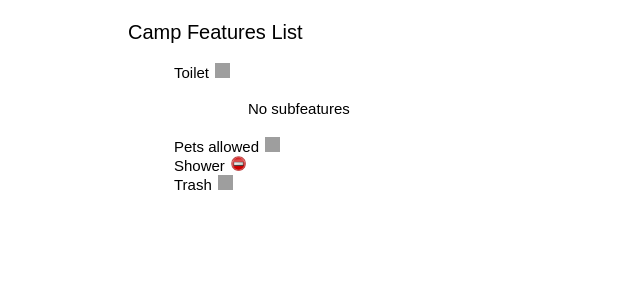
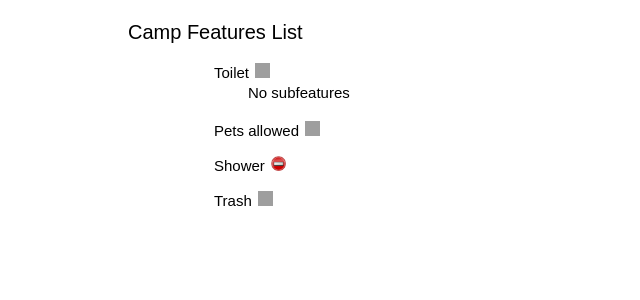
Before and after one commit to katherinebui/hipcamp-challenge, a React app: page / in a window 1280 px wide. Both pictures are taken after a click on the button "Toilet". Shown: the top 300 px of the page, without its empty margins (0-640 px from the left). Built offline with nearby package versions, Linux system fonts and the light colour scheme; grey boxes are pictures that could not be loaded.

Commit message:
refactor component

```diff
--- a/js/CampFeatureDetail.js
+++ b/js/CampFeatureDetail.js
@@ -9,10 +9,12 @@ class CampFeatureDetail extends React.Component {
         {this.props.subfeatures.length === 0 ? (
           <b id="noSF">No subfeatures</b>
         ) : (
-          this.props.subfeatures.map(subf => {
+          this.props.subfeatures.map((subf, index) => {
             return (
               <ul>
-                <CampFeatureListItem key={subf.title} {...subf} />
+                <li key={index} >
+                  <CampFeatureListItem {...subf} />
+                </li>
               </ul>
             );
           })
--- a/js/CampFeatureListItem.js
+++ b/js/CampFeatureListItem.js
@@ -30,9 +30,7 @@ class CampFeatureListItem extends React.Component {
   renderDetail() {
     if (this.state.active) {
       return (
-        <ul>
-          <CampFeatureDetail subfeatures={this.props.subfeatures} />
-        </ul>
+        <CampFeatureDetail subfeatures={this.props.subfeatures} />
       );
     }
   }
--- a/js/CampFeaturesList.js
+++ b/js/CampFeaturesList.js
@@ -3,19 +3,25 @@ import App from './App';
 import Header from './Header';
 import React from 'react';
 
-const CampFeatureList = props => {
-  const campFeature = props.features.map(feature => {
+class CampFeatureList extends React.Component {
+  render() {
+  const campFeature = this.props.features.map((feature, index) => {
     return (
-      <li>
-        <CampFeatureListItem key={feature.title} {...feature} />
+      <ul>
+        <li key={index}>
+          <CampFeatureListItem {...feature} />
         </li>
+      </ul>
     );
   });
+
     return (
       <div className="list">
         <Header />
         {campFeature}
       </div>
     );
-};
+  }
+}
+
 export default CampFeatureList;
--- a/package.json
+++ b/package.json
@@ -20,7 +20,6 @@
     "css-loader": "^0.28.7",
     "flow-bin": "^0.57.3",
     "node-sass": "^4.5.3",
-    "prettier": "^1.7.4",
     "react": "^16.0.0",
     "react-dom": "^16.0.0",
     "react-hot-loader": "^3.1.1",
--- a/public/style.scss
+++ b/public/style.scss
@@ -16,9 +16,6 @@ li {
   list-style-type: none;
 }
 
-#noSF {
-  font: 200 15px/1.5 sans-serif;
-}
 
 button {
   font-size: 15px;
@@ -33,3 +30,7 @@ button {
 button:hover {
   background-color: #ccc;
 }
+
+#noSF {
+  font: 200 15px/1.5 sans-serif;
+}
```
Also changed, not shown: 2 other files (tests, documents, lock files or other folders). Lines whose indentation alone changed are shown as unchanged.
